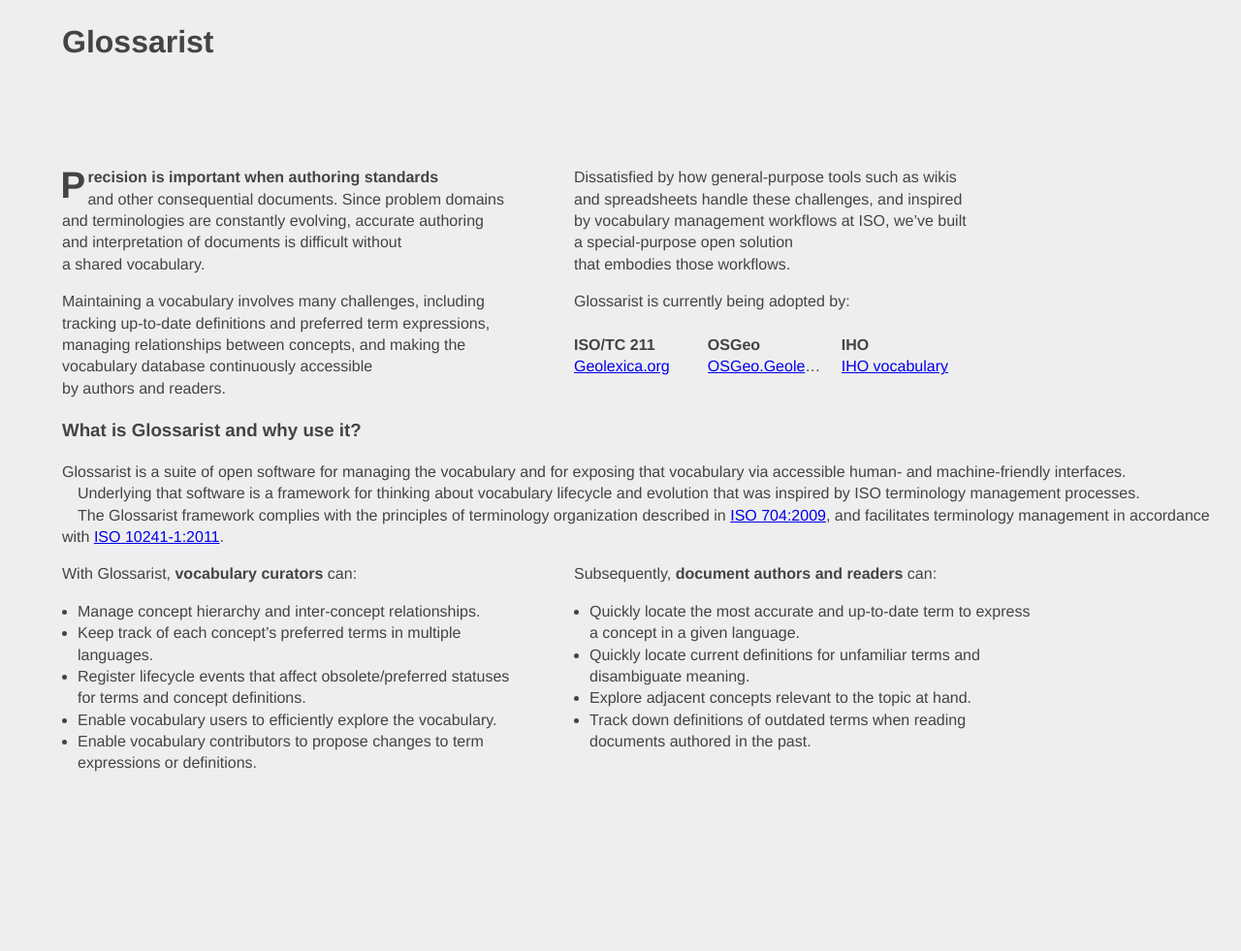
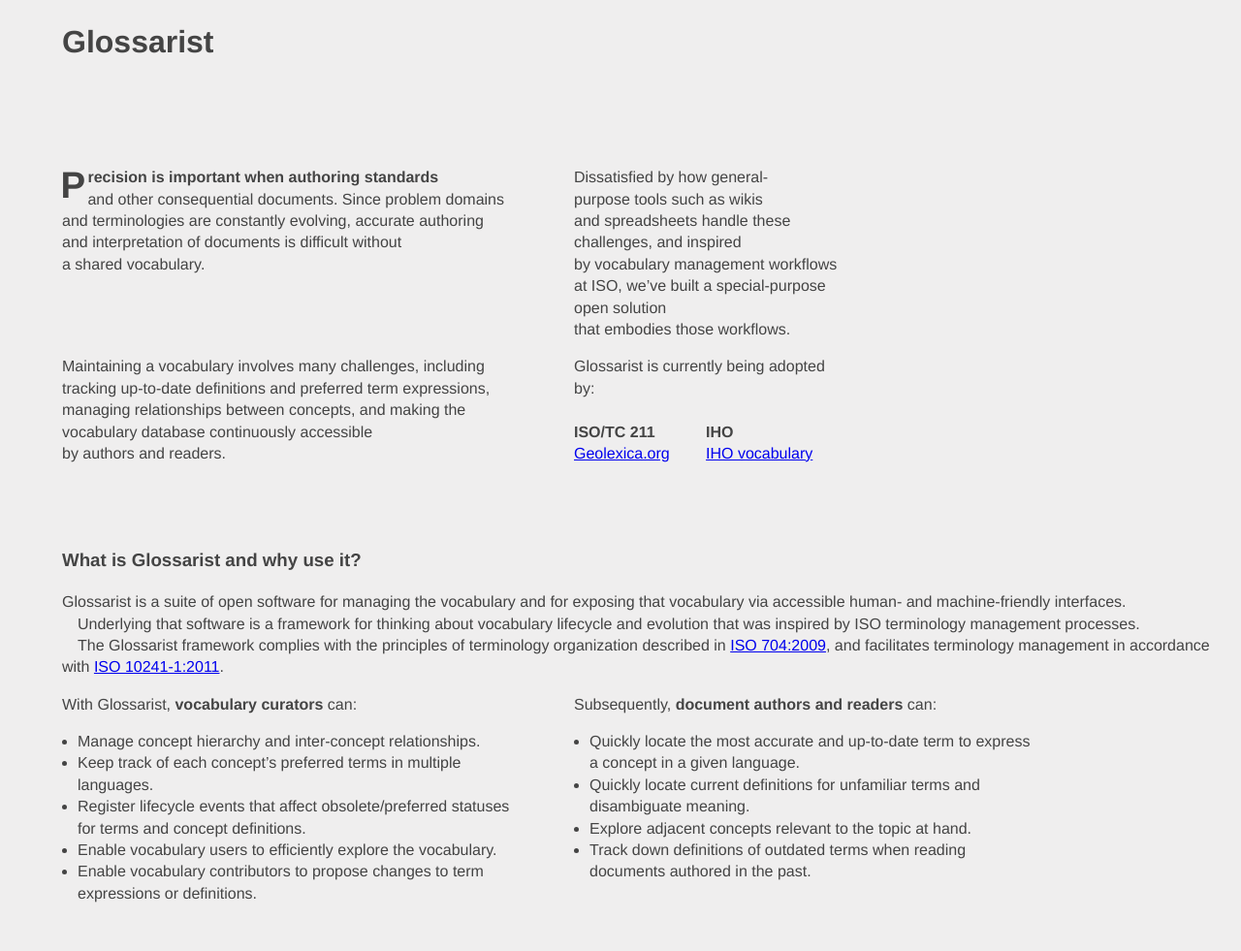
Before and after one commit to glossarist/glossarist.github.io, a Jekyll site: the page built from index.html, in a window 1280 px wide. Shown: the whole page at 97% size. Built offline with Jekyll 4.4.1, drawn with Linux system fonts in a browser that asks for light colours; nearby versions of some CDN libraries; before the commit the page ends 900 px from its top, so only the background shows below that; some of the changed lines change nothing that is shown.

Commit message:
content: Remove OSGeo from landing

```diff
--- a/_config.yml
+++ b/_config.yml
@@ -19,10 +19,10 @@
     use_case_summary: >-
       ISO Technical Committee 211 “Geographic information/Geomatics”
       uses Glossarist for its MLGT database resource website.
-  - entity: OSGeo
-    link:
-      href: "https://osgeo.geolexica.org/"
-      title: OSGeo.Geolexica.org
+  #- entity: OSGeo
+  #  link:
+  #    href: "https://osgeo.geolexica.org/"
+  #    title: OSGeo.Geolexica.org
   - entity: IHO
     link:
       href: "https://iho.glossarist.org/"
```
